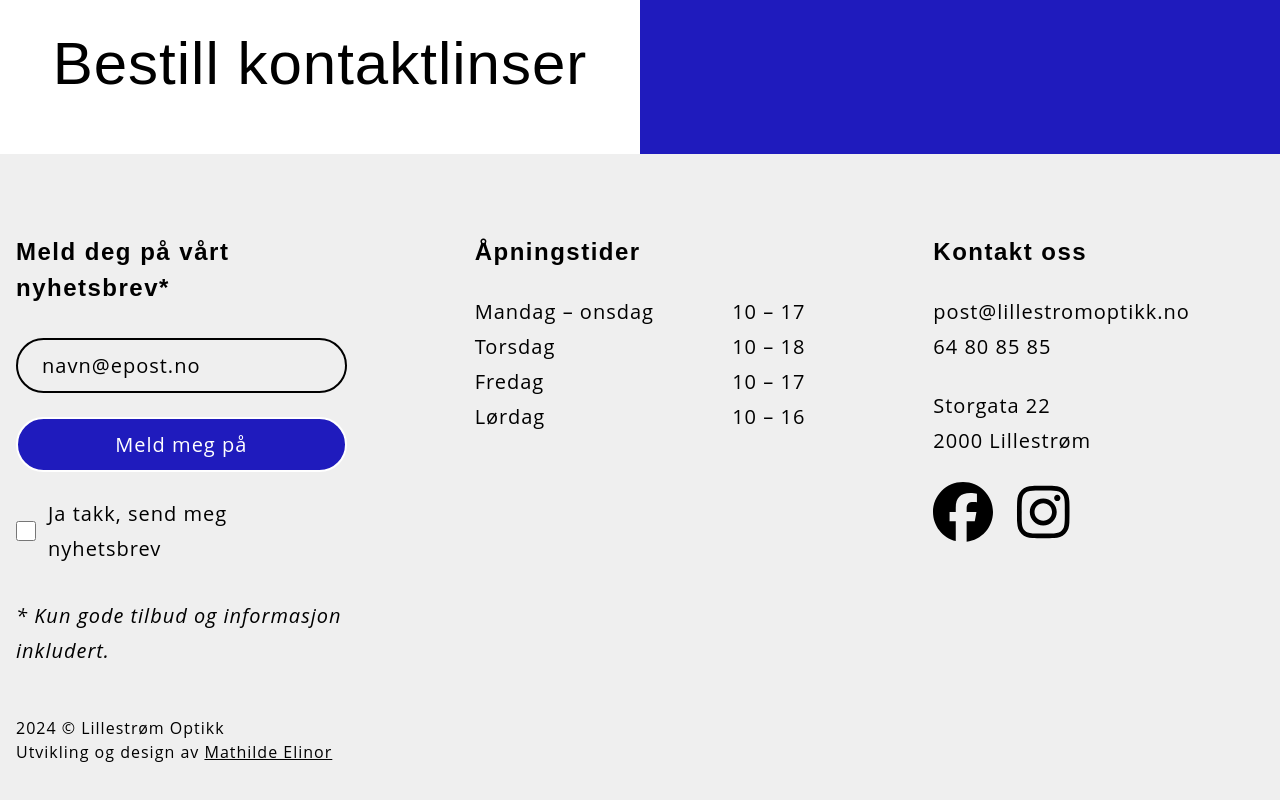
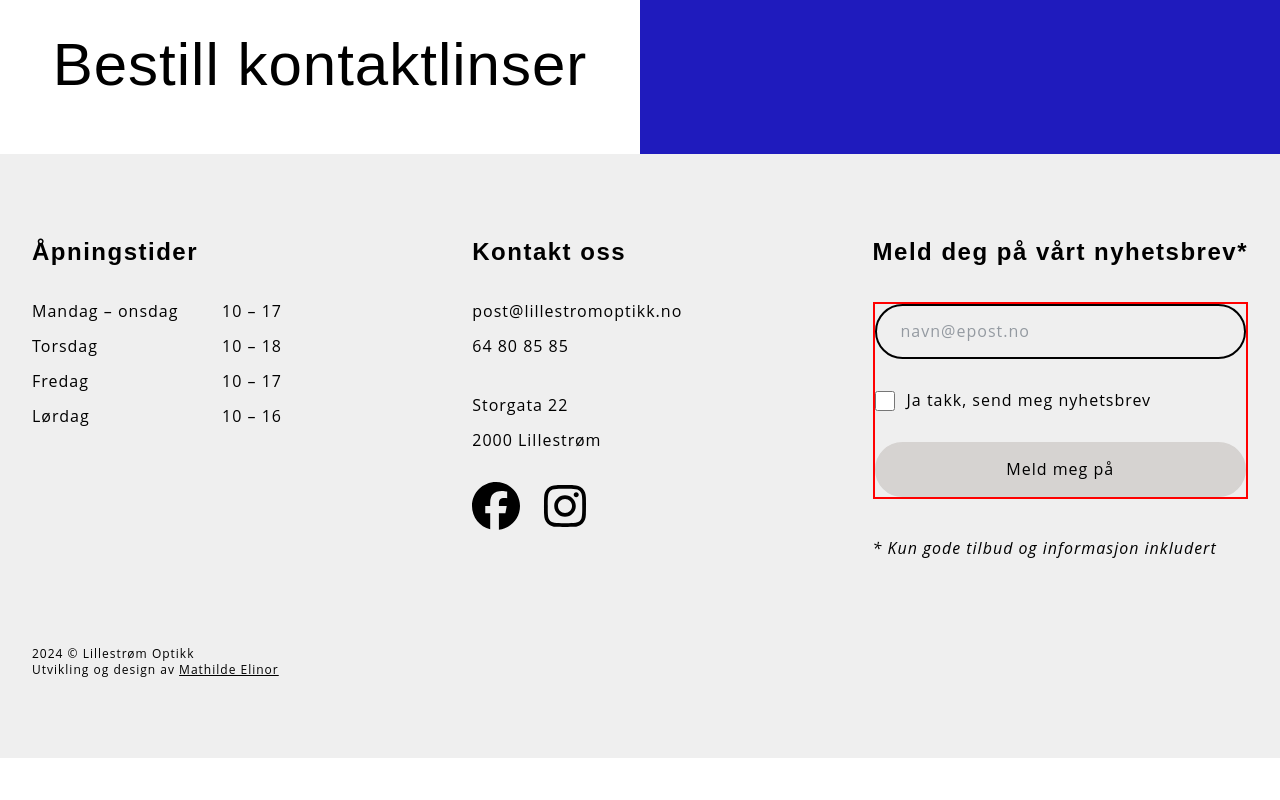
Before and after one commit to mathildeew/lillestromoptikk, a React (Vite) app: page / in a window 1280 px wide. Shown: the part 646-1446 px from the top of the page. After the commit the page ends 1404 px from the top, so only its background shows below. Built offline with nearby package versions, Linux system fonts and the light colour scheme; a web font is replaced by a local one.

Commit message:
adds styles

```diff
--- a/src/components/Layout/Footer/index.jsx
+++ b/src/components/Layout/Footer/index.jsx
@@ -4,13 +4,12 @@ import Newsletter from "../../Newsletter";
 
 export default function Footer() {
   return (
-    <footer className="bg-grey w-full flex justify-center px-4 py-20 sticky top-[100vh]">
-      <div className="max-w-9xl grid gap-12 md:grid-cols-2 lg:grid-cols-3 lg:gap-x-32">
-        <Newsletter />
-
-        <div className="flex flex-col gap-6">
+    <footer className="bg-grey flex justify-center px-4 py-20 sticky top-[100vh] sm:px-8">
+      <div className="w-full max-w-screen-2xl flex flex-col items-center gap-20">
+        <div className="w-full flex flex-col gap-16 sm:grid sm:grid-cols-2 sm:gap-x-10 sm:gap-y-12 lg:flex  lg:flex-row lg:justify-between">
+          <div className="footerGrids w-[250px]">
             <h3>Åpningstider</h3>
-          <div className="flex justify-between max-w-sm">
+            <div className="flex justify-between">
               <div>
                 <p>Mandag &ndash; onsdag</p>
                 <p>Torsdag</p>
@@ -27,7 +26,7 @@ export default function Footer() {
             </div>
           </div>
 
-        <div className="w-fit flex flex-col gap-6">
+          <div className="footerGrids w-fit">
             <h3>Kontakt oss</h3>
             <div>
               <a href="mailto:post@lillestromoptikk.no">
@@ -59,15 +58,18 @@ export default function Footer() {
             </div>
           </div>
 
-        <div>
-          <p className="text-base">
+          <Newsletter />
+        </div>
+
+        <div className="w-full">
+          <p className="text-xs">
             {new Date().getFullYear()} &copy; Lillestrøm Optikk
           </p>
-          <p className="text-base mr-2">
+          <p className="text-xs">
             Utvikling og design av{" "}
             <a
               href="https://www.mathildeelinor.no"
-              className="text-base underline hover:text-kleinBlue"
+              className="text-xs underline hover:text-kleinBlue"
             >
               Mathilde Elinor
             </a>
--- a/src/components/Newsletter/index.jsx
+++ b/src/components/Newsletter/index.jsx
@@ -2,18 +2,26 @@ import { useRef, useState } from "react";
 import emailjs from "@emailjs/browser";
 import { FontAwesomeIcon } from "@fortawesome/react-fontawesome";
 import { faArrowRightLong, faCheck } from "@fortawesome/free-solid-svg-icons";
+import { useEffect } from "react";
+import { useCallback } from "react";
 
 export default function Newsletter() {
   const [btnText, setBtnText] = useState("Meld meg på");
-  const [subscribed, setSubscribed] = useState(false);
-  const [checked, setChecked] = useState(false);
+  const [formValid, setFormValid] = useState(false);
 
-  const handleCheckboxChange = () => {
-    setChecked(!checked);
-  };
+  useEffect(() => {
+    const invalid = document.querySelector("form:invalid");
+
+    if (invalid) {
+      setFormValid(false);
+    } else {
+      setFormValid(true);
+    }
+  }, []);
+
+  console.log(formValid);
 
   const form = useRef();
-
   const sendEmail = (e) => {
     e.preventDefault();
 
@@ -29,7 +37,6 @@ export default function Newsletter() {
           console.log(result.text);
           console.log(e.target);
           setBtnText("Påmeldt!");
-          setSubscribed(true);
         },
         (error) => {
           console.log(error.text);
@@ -39,11 +46,11 @@ export default function Newsletter() {
   };
 
   return (
-    <section className="w-fit md:flex md:items-center justify-center">
+    <section className="newsletter w-fit">
       <div className="flex flex-col gap-8 ">
         <h3>Meld deg på vårt nyhetsbrev*</h3>
-        <form className="flex flex-col gap-6" ref={form} onSubmit={sendEmail}>
-          <div className="relative w-full flex flex-col gap-6">
+        <form className="footerGrids" ref={form} onSubmit={sendEmail}>
+          <div className="footerGrids w-full">
             <input
               id="epost"
               type="email"
@@ -52,26 +59,23 @@ export default function Newsletter() {
               placeholder="navn@epost.no"
               required
             />
+            <div className="flex items-center gap-3">
+              <input type="checkbox" role="checkbox" required />
+              <p>Ja takk, send meg nyhetsbrev</p>
+            </div>
             <button
               value="Send"
-              className="text-white px-4 py-2 border-2 border-white rounded-full md:bg-kleinBlue transition-all 0.2s ease-in-out hover:bg-white hover:text-kleinBlue lg:hover:border-kleinBlue "
+              className={`px-4 py-2 rounded-full border-2 transition-all 0.3s ease-in-out ${
+                formValid
+                  ? "text-white  border-white md:bg-kleinBlue"
+                  : "border-stone-300 bg-stone-300"
+              }`}
             >
               {btnText}
             </button>
           </div>
-          <div className="flex items-center gap-3">
-            <input
-              className="bg-white"
-              type="checkbox"
-              role="checkbox"
-              onChange={handleCheckboxChange}
-              aria-checked={checked}
-              required
-            />
-            <p className="">Ja takk, send meg nyhetsbrev</p>
-          </div>
         </form>
-        <p className="italic">* Kun gode tilbud og informasjon inkludert.</p>
+        <p className="italic">* Kun gode tilbud og informasjon inkludert</p>
       </div>
     </section>
   );
--- a/src/index.css
+++ b/src/index.css
@@ -5,6 +5,7 @@
 @layer base {
   * {
     margin: 0;
+    box-sizing: border-box;
   }
 
   html {
@@ -62,7 +63,7 @@
   button,
   label,
   input {
-    font-size: 20px;
+    font-size: 16px;
     letter-spacing: 1px;
     line-height: 35px;
   }
@@ -89,22 +90,26 @@
     @apply text-white text-7xl font-heading inline-block mr-2;
   }
 
+  .footerGrids {
+    @apply flex flex-col gap-6;
+  }
+
   input::placeholder {
-    color: black;
-    font-size: 20px;
+    color: #949aa1;
+    font-size: 16px;
   }
 
   input[type="checkbox"] {
     width: 20px;
     height: 20px;
-    border: 2px solid white;
-  }
-
-  input[type="checkbox"]::after {
-    border: 2px solid black;
+    outline: none;
   }
 
   #LogMarChart path {
     fill: white;
   }
+
+  form:invalid {
+    border: 2px solid red;
+  }
 }
```
Lines whose indentation alone changed are shown as unchanged.
